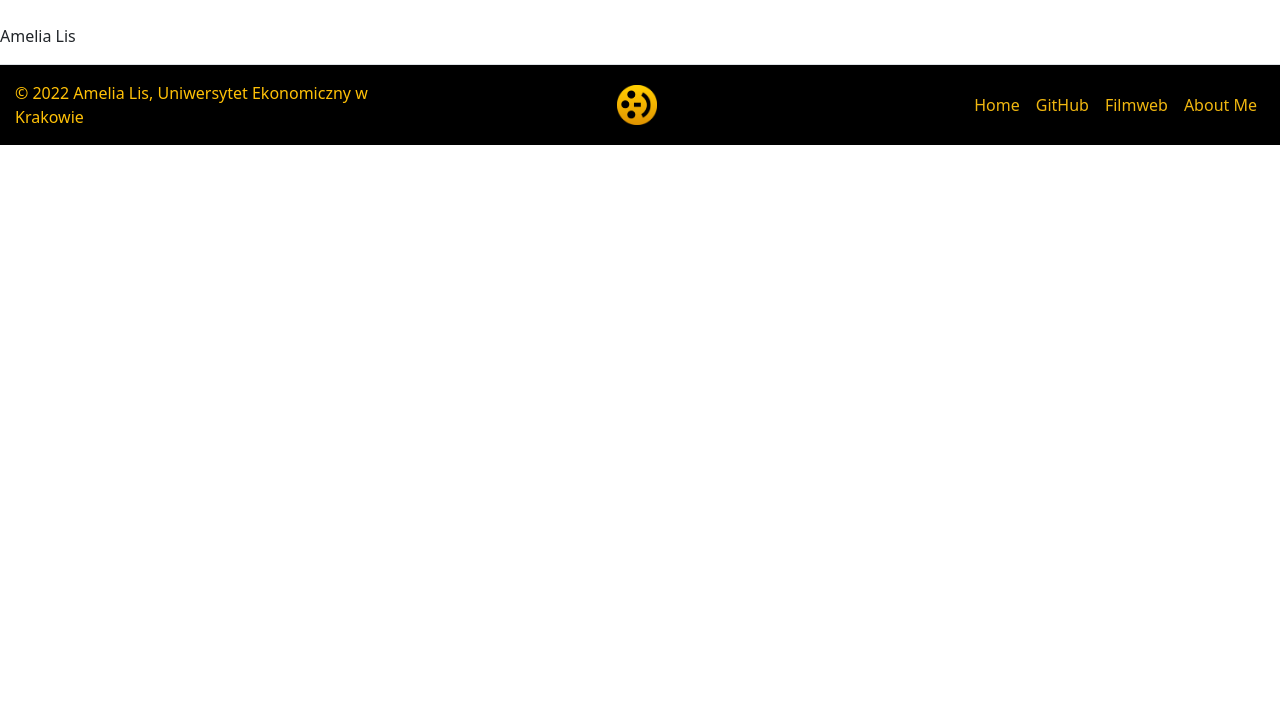
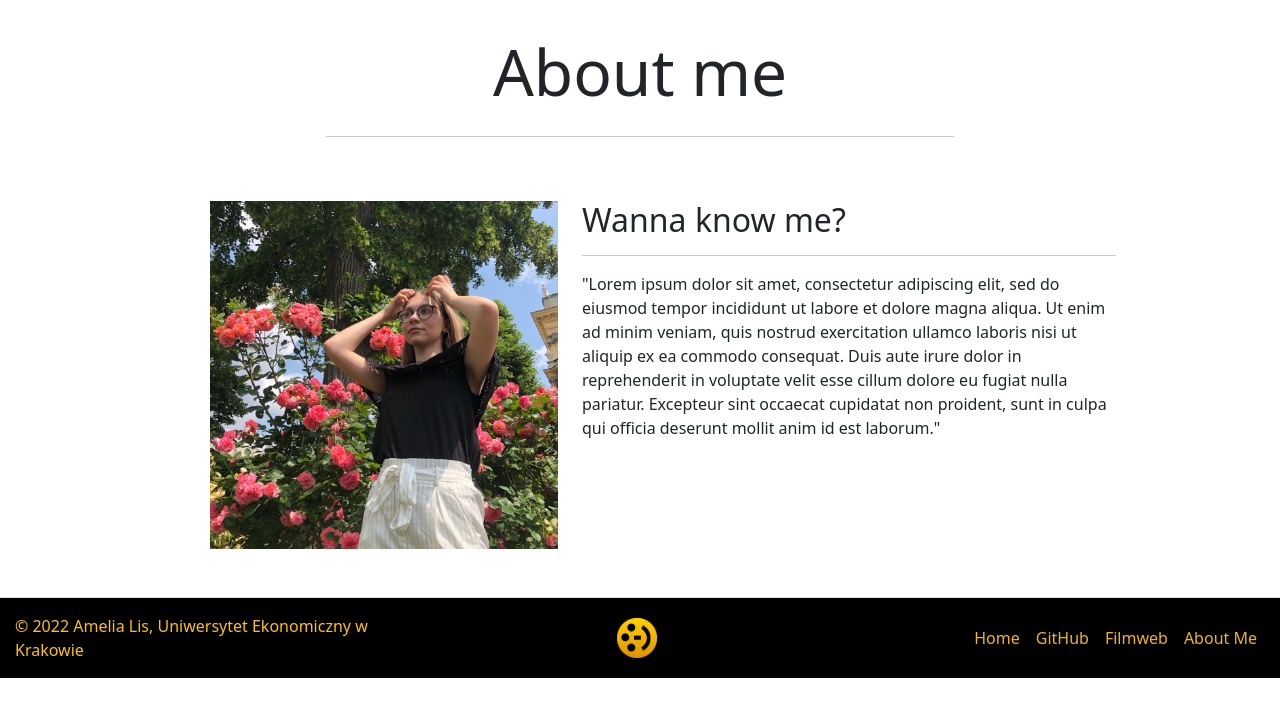
Before and after one commit to AmeliaLis/FilmwebScraper, a Flask app: page /author in a window 1280 px wide. Shown: the part 75-800 px from the top of the page. Run offline with Flask 2, Linux system fonts and the light colour scheme.

Commit message:
language and aboutme page

```diff
--- a/app/static/style.css
+++ /dev/null
@@ -1,3 +0,0 @@
-body {
-    background-color: red;
-}
--- a/app/templates/author.html.jinja
+++ b/app/templates/author.html.jinja
@@ -1,5 +1,29 @@
 {% extends "base.html.jinja" %}
 
 {% block content%}
-<P>Amelia Lis</p>
+<div id="about" class="container-fluid mt-3 mb-5">
+    <div class="post-heading text-center">
+        <div style="font-size: 4em">About me</div>
+        <hr class="w-50 mx-auto pb-5">
+    </div>
+
+    <div class="container row">
+        <div class="col-lg-2"></div>
+        <div class="col-lg-4 col-md-6 col-12">
+            <img src="{{url_for('static', filename='about-me.jpg')}}" width="450px" height="450px" class="img-fluid text-center">
+        </div>
+
+        <div class="col-lg-6 col-m-6 col-12">
+            <h2>Wanna know me?</h2>
+            <hr>
+            <p> "Lorem ipsum dolor sit amet, consectetur adipiscing elit,
+            sed do eiusmod tempor incididunt ut labore et dolore magna aliqua.
+            Ut enim ad minim veniam, quis nostrud exercitation ullamco laboris
+            nisi ut aliquip ex ea commodo consequat. Duis aute irure dolor in
+            reprehenderit in voluptate velit esse cillum dolore eu fugiat nulla
+            pariatur. Excepteur sint occaecat cupidatat non proident, sunt in
+            culpa qui officia deserunt mollit anim id est laborum." </p>
+        </div>
+    </div>
+</div>
 {% endblock content%}
--- a/app/templates/extract.html.jinja
+++ b/app/templates/extract.html.jinja
@@ -4,11 +4,11 @@
 <div style="height=100vh">
     <section class="text-dark p-4 text-center">
         <div class="container-fluid mx-auto" style="width: 800px;">
-            <div style="font-size: 4em">Pobierz opinie z Filmwebu</div>
+            <div style="font-size: 4em">Download reviews from Filmweb</div>
         </div>
         <div class="container-fluid mx-auto">
             <p style="width: 650px;" class="container lead my-4 text-center">
-            Wklej link z Filmwebu, który prowadzi do wybranego filmu, czy serialu. Sprawdź sam!
+            Paste the link from Filmweb that leads to the selected movie or series. Check on your own!
             </p>
         <div>
         <form method="POST">
```
Also changed, not shown: app/templates/index.html.jinja (+6 -6 lines), app/static/about-me.jpg (added), plots/697645_stars.png (added).
